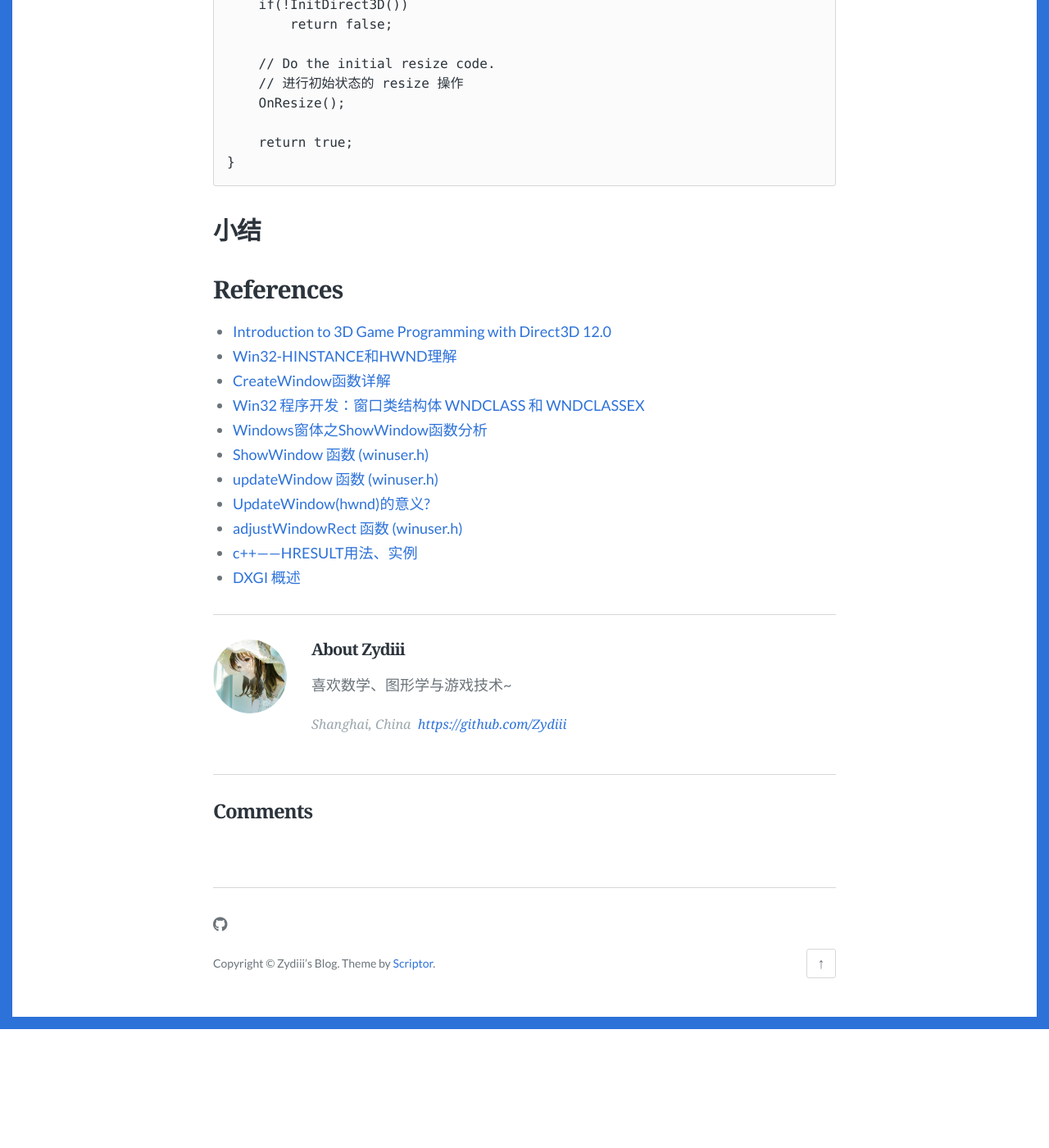
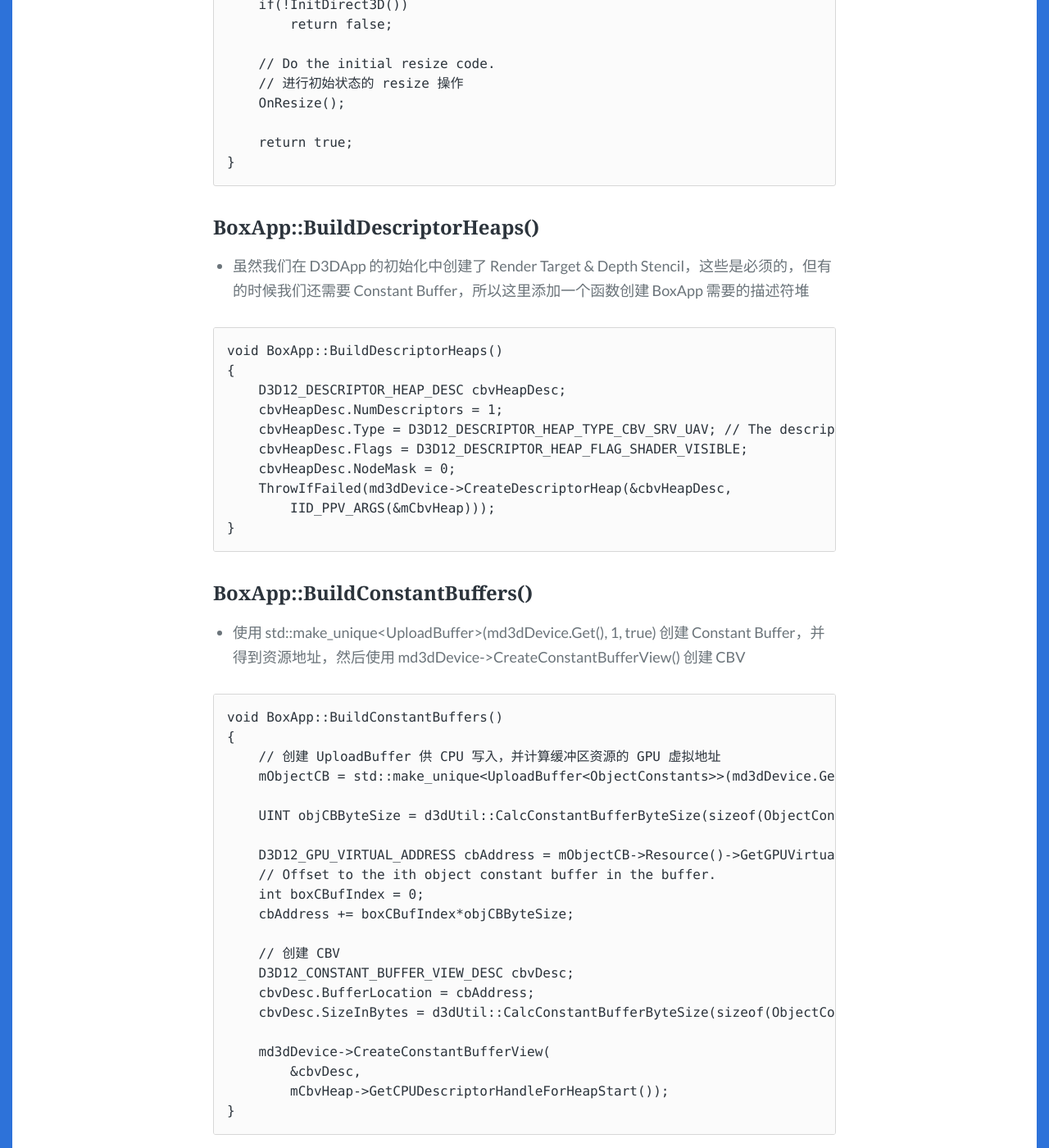
Before and after one commit to Zydiii/Zydiii.github.io, a Jekyll site: the page built from _posts/2023-1-5-DX12_0.md, in a window 1280 px wide and 1400 px high, scrolled down 22070 px. Shown: the whole window at 82% size. Built offline with Jekyll 4.4.1, drawn with Linux system fonts in a browser that asks for light colours; some web fonts are replaced; comment, search, counter and statistics services are not loaded; before the commit the page ends 23325 px from its top, so only the background shows below that.

Commit message:
constant

````diff
--- a/_posts/2023-1-5-DX12_0.md
+++ b/_posts/2023-1-5-DX12_0.md
@@ -617,6 +617,54 @@ bool D3DApp::Initialize()
 }
 ```
 
+### BoxApp::BuildDescriptorHeaps()
+
+- 虽然我们在 D3DApp 的初始化中创建了 Render Target & Depth Stencil，这些是必须的，但有的时候我们还需要 Constant Buffer，所以这里添加一个函数创建 BoxApp 需要的描述符堆
+
+```C++
+void BoxApp::BuildDescriptorHeaps()
+{
+    D3D12_DESCRIPTOR_HEAP_DESC cbvHeapDesc;
+    cbvHeapDesc.NumDescriptors = 1;
+    cbvHeapDesc.Type = D3D12_DESCRIPTOR_HEAP_TYPE_CBV_SRV_UAV; // The descriptor heap for the combination of constant-buffer, shader-resource, and unordered-access views
+    cbvHeapDesc.Flags = D3D12_DESCRIPTOR_HEAP_FLAG_SHADER_VISIBLE;
+	cbvHeapDesc.NodeMask = 0;
+    ThrowIfFailed(md3dDevice->CreateDescriptorHeap(&cbvHeapDesc,
+        IID_PPV_ARGS(&mCbvHeap)));
+}
+```
+
+### BoxApp::BuildConstantBuffers()
+
+- 使用 std::make_unique<UploadBuffer<ObjectConstants>>(md3dDevice.Get(), 1, true) 创建 Constant Buffer，并得到资源地址，然后使用 md3dDevice->CreateConstantBufferView() 创建 CBV
+
+```C++
+void BoxApp::BuildConstantBuffers()
+{
+    // 创建 UploadBuffer 供 CPU 写入，并计算缓冲区资源的 GPU 虚拟地址
+	mObjectCB = std::make_unique<UploadBuffer<ObjectConstants>>(md3dDevice.Get(), 1, true);
+
+	UINT objCBByteSize = d3dUtil::CalcConstantBufferByteSize(sizeof(ObjectConstants));
+
+	D3D12_GPU_VIRTUAL_ADDRESS cbAddress = mObjectCB->Resource()->GetGPUVirtualAddress();
+    // Offset to the ith object constant buffer in the buffer.
+    int boxCBufIndex = 0;
+	cbAddress += boxCBufIndex*objCBByteSize;
+
+    // 创建 CBV
+	D3D12_CONSTANT_BUFFER_VIEW_DESC cbvDesc;
+	cbvDesc.BufferLocation = cbAddress;
+	cbvDesc.SizeInBytes = d3dUtil::CalcConstantBufferByteSize(sizeof(ObjectConstants));
+
+	md3dDevice->CreateConstantBufferView(
+		&cbvDesc,
+		mCbvHeap->GetCPUDescriptorHandleForHeapStart());
+}
+```
+
+
+
+
 
 
 ## 小结
````
